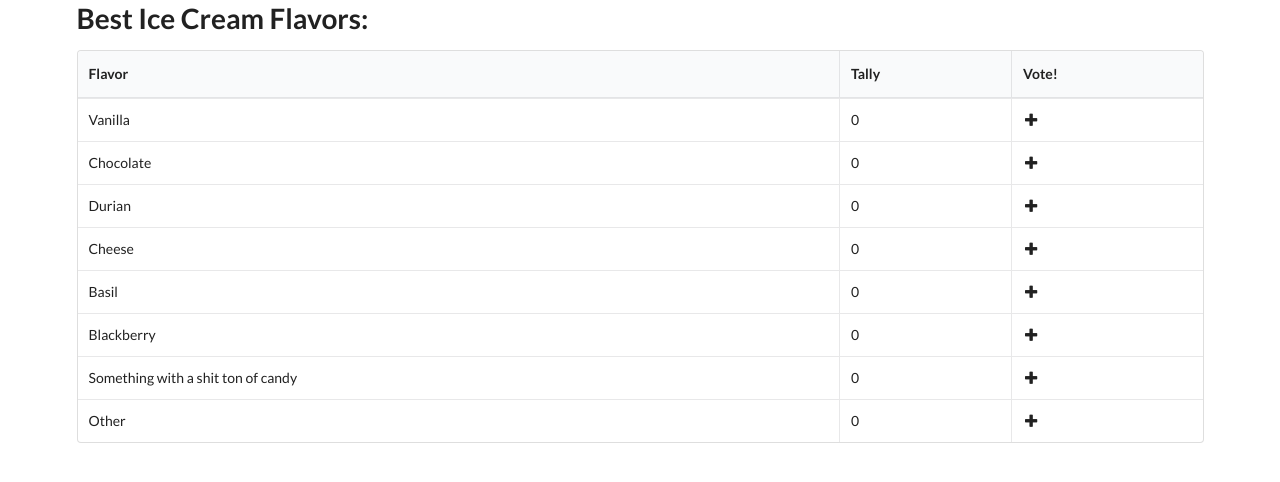
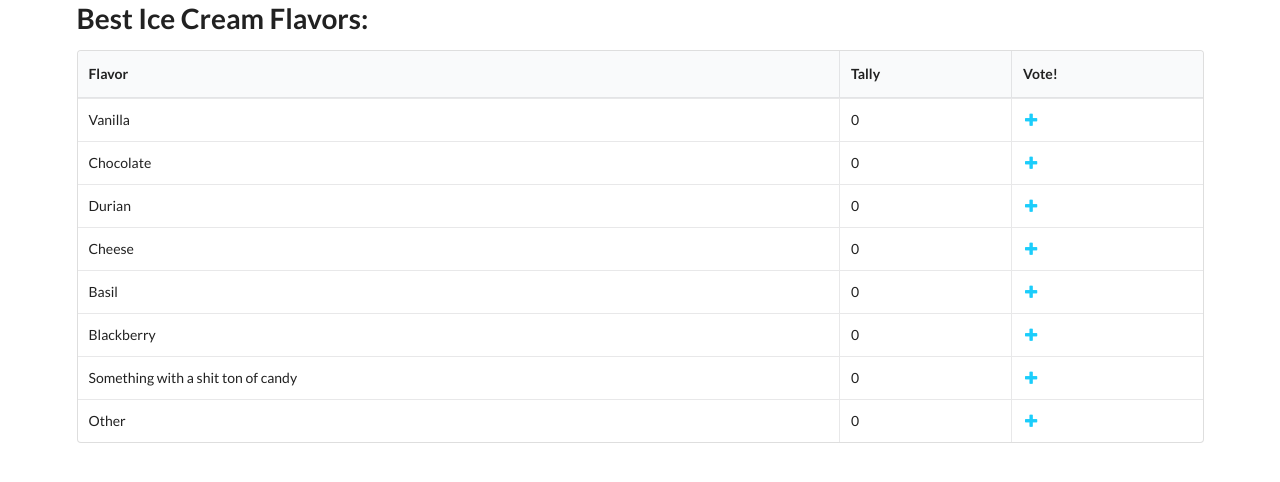
Before and after one commit to JacobPRC/voting-app, a React (Create React App) app: page / in a window 1280 px wide. Shown: the top 482 px of the page. Built offline with nearby package versions, Linux system fonts and the light colour scheme.

Commit message:
updated color

```diff
--- a/src/components/Flavor.js
+++ b/src/components/Flavor.js
@@ -4,13 +4,15 @@ const Flavor = (props) => {
   const [tally, setTally] = useState(0);
 
   const onVote = () => setTally(tally + 1);
+
+  const voted = tally > 0 ? "#0AA129" : "#1BCDFB";
   return (
     <>
       <tr>
         <td data-label="flavor">{props.flavor}</td>
         <td data-label="tally">{tally}</td>
         <td onClick={() => onVote()} data-label="plus">
-          <i className="plus icon"></i>
+          <i style={{ color: voted }} className="plus icon"></i>
         </td>
       </tr>
     </>
```
